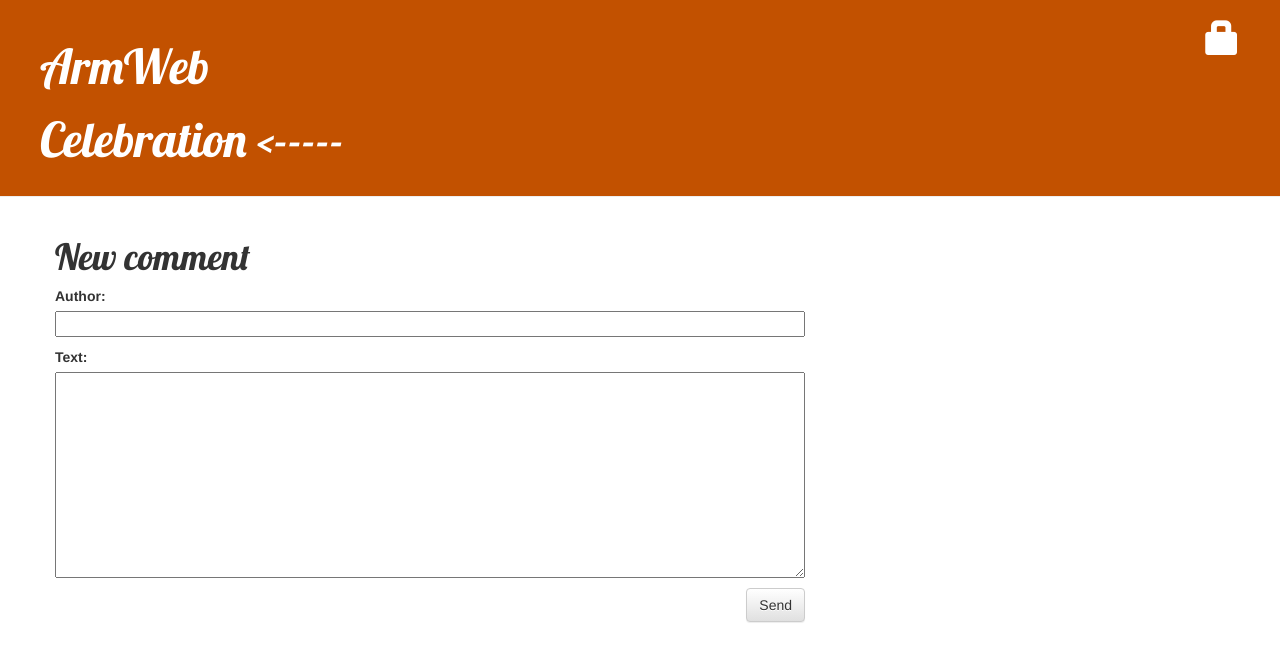
After one commit to ArminasM/blog, a Django app: page /post/1/comment/ in a window 1280 px wide. The commit adds this page. Shown: the top 662 px of the page. Run offline with Django 3.2, Linux system fonts and the light colour scheme; tables that the repository leaves empty hold one stand-in row (values such as "Sample post"); some libraries are stand-ins or nearby versions.

Commit message:
added comments

```diff
--- a/blog/admin.py
+++ b/blog/admin.py
@@ -1,3 +1,5 @@
 from django.contrib import admin
-from .models import Post
+from .models import Post, Comment
+
 admin.site.register(Post)
+admin.site.register(Comment)
--- a/blog/forms.py
+++ b/blog/forms.py
@@ -1,7 +1,12 @@
 from django import forms
-from .models import Post
+from .models import Post, Comment
 
 class PostForm(forms.ModelForm):
     class Meta:
         model = Post
         fields = ('title', 'text',)
+
+class CommentForm(forms.ModelForm):
+    class Meta:
+        model = Comment
+        fields = ('author', 'text')
--- a/blog/models.py
+++ b/blog/models.py
@@ -12,5 +12,23 @@ class Post(models.Model):
     def publish(self):
           self.published_date = timezone.now()
           self.save()
+
     def __str__(self):
         return self.title
+
+    def approved_comments(self):
+        return self.comments.filter(approved_comment=True)
+
+class Comment(models.Model):
+    post = models.ForeignKey('blog.Post', on_delete = models.CASCADE, related_name='comments')
+    author = models.CharField(max_length=200)
+    text = models.TextField()
+    create_date = models.DateTimeField(default=timezone.now)
+    approved_comment = models.BooleanField(default = False)
+
+    def approve(self):
+        self.approved_comment = True
+        self.save()
+
+    def __str__(self):
+        return self.text
--- a/blog/static/css/blog.css
+++ b/blog/static/css/blog.css
@@ -45,3 +45,7 @@ h1, h2, h3, h4 {
 .post h2 a, .post h2 a:visited {
 	color: #000000;
 }
+
+.comment {
+	margin: 20px 0px 20px 20px;
+}
--- /dev/null
+++ b/blog/templates/blog/add_comment_to_post.html
@@ -0,0 +1,9 @@
+{% extends 'blog/base.html' %}
+
+{% block content %}
+    <h1>New comment</h1>
+    <form method="POST" class="post-form">{% csrf_token %}
+        {{ form.as_p }}
+        <button type="submit" class="save btn btn-default">Send</button>
+    </form>
+{% endblock %}
--- a/blog/templates/blog/post_list.html
+++ b/blog/templates/blog/post_list.html
@@ -8,6 +8,8 @@
         </div>
         <h2><a href="{% url 'post_detail' pk=post.pk %}">{{ post.title }}</a></h2>
         <p>{{ post.text|linebreaksbr }}</p>
+        <a href="{% url 'post_detail' pk=post.pk %}">Comments: {{ post.approved_comments.count }}</a>
     </div>
+    <hr>
     {% endfor %}
 {% endblock %}
--- a/blog/urls.py
+++ b/blog/urls.py
@@ -6,5 +6,8 @@ urlpatterns = [
     path('post/<int:pk>/', views.post_detail, name='post_detail'),
     path('post/new/', views.post_new, name='post_new'),
     path('post/<int:pk>/edit/', views.post_edit, name='post_edit'),
+    path('post/<int:pk>/comment/', views.add_comment_to_post, name='add_comment_to_post'),
+    path('comment/<int:pk>/approve/', views.comment_approve, name='comment_approve'),
+    path('comment/<int:pk>/remove/', views.comment_remove, name='comment_remove'),
 
 ]
--- a/blog/views.py
+++ b/blog/views.py
@@ -1,7 +1,7 @@
 from django.shortcuts import render, get_object_or_404
 from django.utils import timezone
-from .models import Post
-from .forms import PostForm
+from .models import Post, Comment
+from .forms import PostForm, CommentForm
 from django.shortcuts import redirect
 from django.contrib.auth.decorators import login_required
 
@@ -43,3 +43,28 @@ def post_edit(request, pk):
     else:
         form = PostForm(instance=post)
     return render(request, 'blog/post_edit.html', {'form': form})
+
+def add_comment_to_post(request, pk):
+    post = get_object_or_404(Post, pk=pk)
+    if request.method == "POST":
+        form = CommentForm(request.POST)
+        if form.is_valid():
+            comment = form.save(commit=False)
+            comment.post = post
+            comment.save()
+            return redirect('post_detail', pk=post.pk)
+    else:
+        form = CommentForm()
+    return render(request, 'blog/add_comment_to_post.html', {'form': form})
+
+@login_required
+def comment_approve(request, pk):
+    comment = get_object_or_404(Comment, pk=pk)
+    comment.approve()
+    return redirect('post_detail', pk=comment.post.pk)
+
+@login_required
+def comment_remove(request, pk):
+    comment = get_object_or_404(Comment, pk=pk)
+    comment.delete()
+    return redirect('post_detail', pk=comment.post.pk)
```
Also changed, not shown: blog/templates/blog/post_detail.html (+21 -0 lines), blog/apps.py (line endings or trailing spaces), blog/migrations/0002_comment.py (added).
